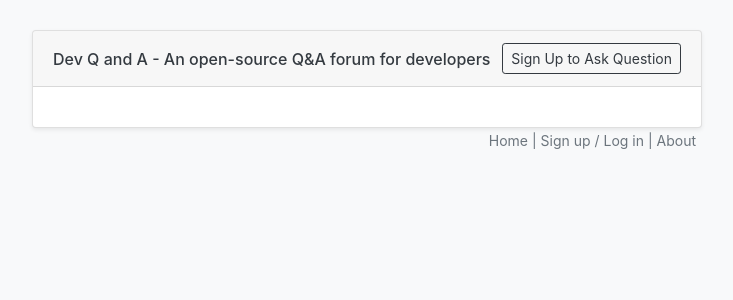
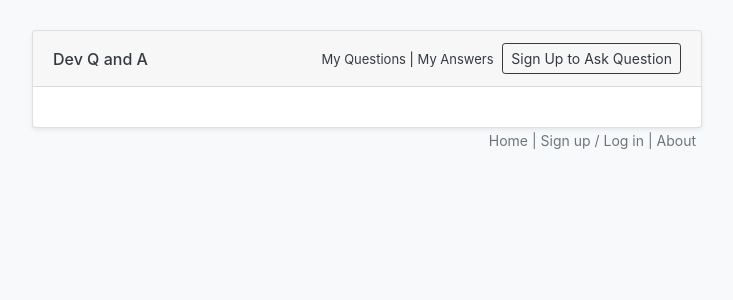
Before and after one commit to GabrielWongAu/DevQandA, a Django app: page / in a window 1280 px wide. Shown: the top 300 px of the page, without its empty margins (273-1006 px from the left). Run offline with Django 3.2, Linux system fonts and the light colour scheme; data that the repository does not hold is empty; some libraries are stand-ins or nearby versions.

Commit message:
Showing the "my questions" and "my answers" links

```diff
--- a/static/style.css
+++ b/static/style.css
@@ -1,5 +1,12 @@
 .answer-block {
     margin-left: 10px;
+}
+
+.devqanda-nav {
+    position: relative;
+    top: 1px;
+    font-size: 13;
+    margin-right: 5;
 }
 
 @media (max-width: 615px){
--- a/templates/base.html
+++ b/templates/base.html
@@ -12,15 +12,27 @@
             <div class="card shadow-sm" style="margin-top: 30px">
                 <div class="card-header">
                     <h6 style="margin-bottom: 0; margin-top: 7; display: inline-block">
-                        <a href="/" class="text-dark">Dev Q and A<span class="site-title-second-half"> - An open-source Q&A forum for developers</span></a>
+                        <a href="/" class="text-dark">Dev Q and A
+                            {% if not current_user.is_authenticated %}
+                            <span class="site-title-second-half"></span>
+                            {% endif %}
+                        </a>
                     </h6>
-                    <a href="/question/new"><button type="button" class="btn btn-sm btn-outline-dark" style="float: right">
+                    <span style="float: right">
+                        <span class="devqanda-nav">
+                            {% if not current_user.is_authenticated %}
+                            <a href="/" class="text-dark">My Questions</a> |
+                            <a href="/" class="text-dark">My Answers</a>
+                            {% endif %}
+                        </span>
+                        <a href="/question/new" style="display: inline-block"><button type="button" class="btn btn-sm btn-outline-dark">
                         {% if current_user.is_authenticated %}
                             New Question
                         {% else %}
                             Sign Up to Ask Question
                         {% endif %}
-                    </button></a>
+                        </button></a>
+                    </span>
                 </div>
                 <div class="pb-3 pt-4 pr-4 pl-4">
                     {% block content %}{% endblock %}
```
